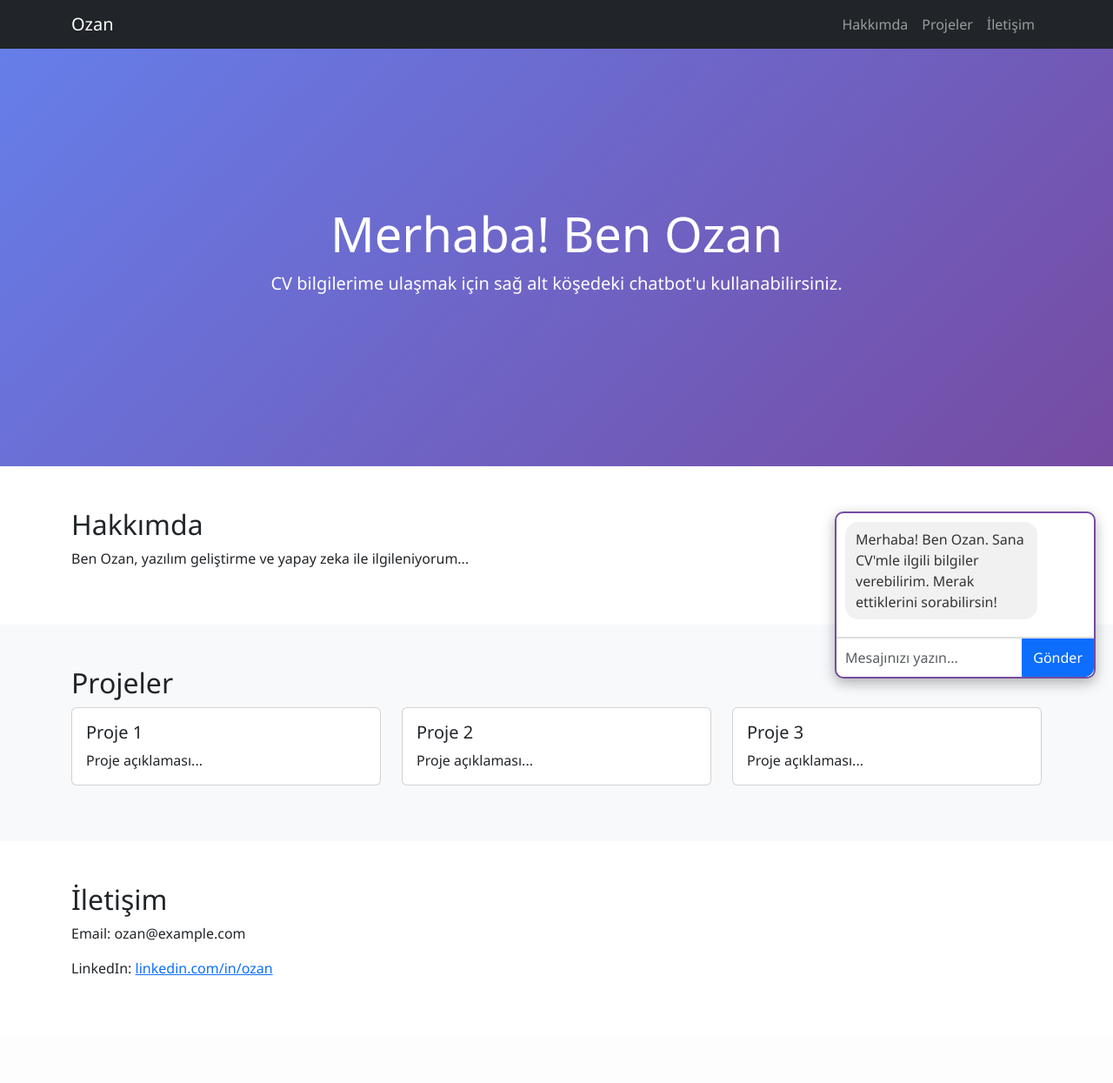
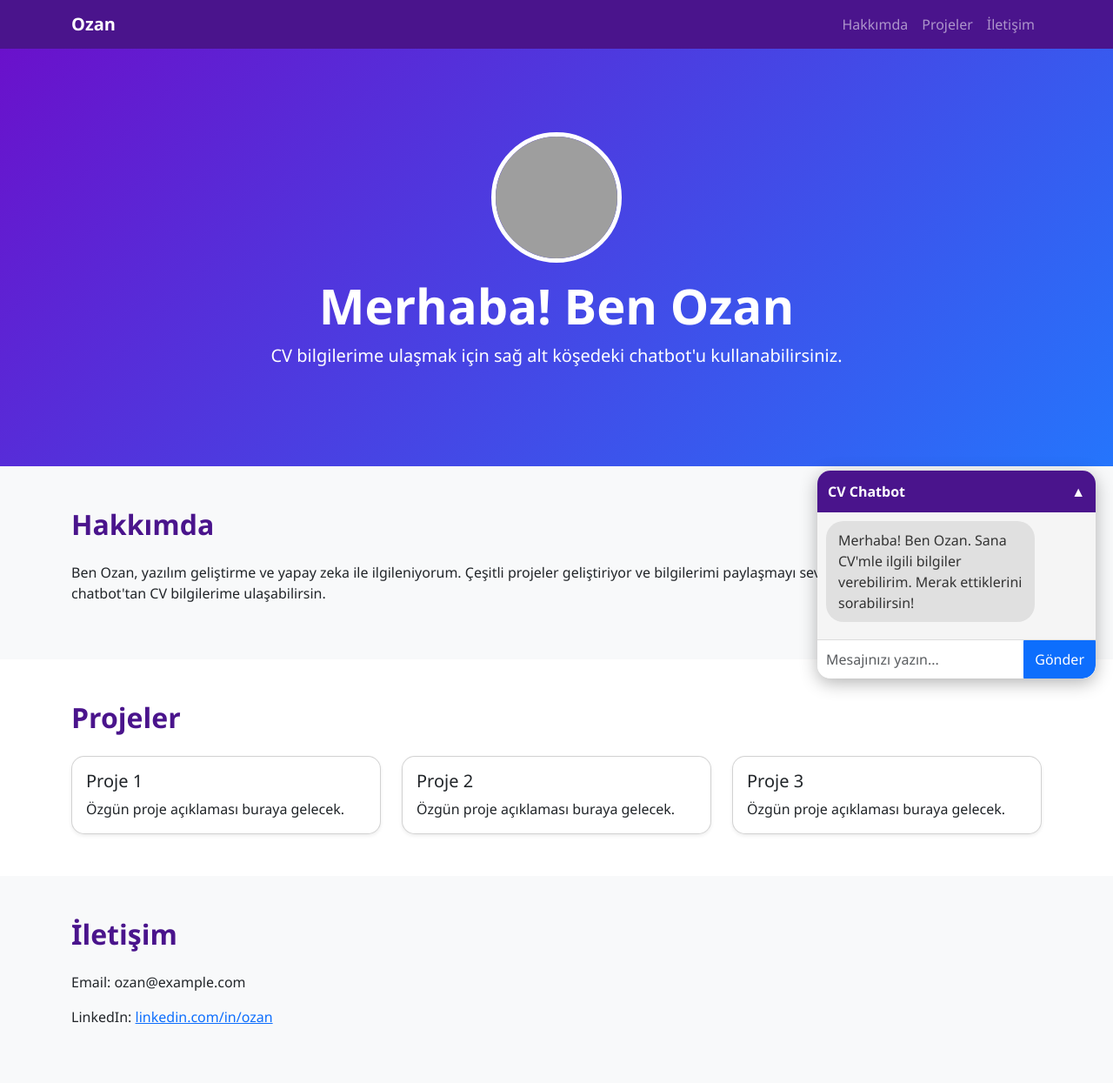
Before and after one commit to ozanbelkeci/cvchatbot, a FastAPI app: page / in a window 1280 px wide. Shown: the whole page at 87% size. Before the commit the page ends 1121 px from the top, so only its background shows below. Run offline with FastAPI, Linux system fonts and the light colour scheme; grey boxes are pictures that could not be loaded.

Commit message:
change front2

```diff
--- a/static/css/style.css
+++ b/static/css/style.css
@@ -7,48 +7,86 @@ body {
 /* Hero section */
 .hero {
     height: 60vh;
-    background: linear-gradient(135deg, #667eea, #764ba2);
+    background: linear-gradient(135deg, #6a11cb, #2575fc);
+    flex-direction: column;
 }
 
-/* Chatbot */
-#chatbot {
+.profile-img {
+    width: 150px;
+    height: 150px;
+    object-fit: cover;
+    border: 5px solid white;
+}
+
+/* Section başlıkları */
+h2 {
+    font-weight: 700;
+    color: #4a148c;
+}
+
+/* Project cards */
+.project-card {
+    transition: transform 0.3s, box-shadow 0.3s;
+    border-radius: 15px;
+}
+
+.project-card:hover {
+    transform: translateY(-5px);
+    box-shadow: 0 10px 25px rgba(0,0,0,0.2);
+}
+
+/* Chatbot container */
+#chatbot-container {
     position: fixed;
     bottom: 20px;
     right: 20px;
-    width: 300px;
-    max-height: 400px;
-    background-color: #ffffff;
-    border: 2px solid #764ba2;
-    border-radius: 10px;
-    display: flex;
-    flex-direction: column;
-    box-shadow: 0 5px 15px rgba(0,0,0,0.3);
+    width: 320px;
+    border-radius: 15px;
+    box-shadow: 0 5px 20px rgba(0,0,0,0.3);
+    overflow: hidden;
+    font-family: 'Segoe UI', sans-serif;
     z-index: 1000;
 }
 
+#chatbot-header {
+    background-color: #4a148c;
+    color: white;
+    padding: 12px;
+    cursor: pointer;
+    display: flex;
+    justify-content: space-between;
+    font-weight: 600;
+}
+
+#chatbot-body {
+    display: flex;
+    flex-direction: column;
+    background-color: #f5f5f5;
+    max-height: 400px;
+}
+
 .chat-box {
+    flex: 1;
     padding: 10px;
-    flex: 1;
     overflow-y: auto;
-    border-bottom: 1px solid #ddd;
 }
 
 .message {
     margin-bottom: 10px;
-    padding: 8px 12px;
-    border-radius: 15px;
+    padding: 10px 14px;
+    border-radius: 20px;
     max-width: 80%;
     word-wrap: break-word;
 }
 
 .user-message {
-    background-color: #667eea;
+    background-color: #6a11cb;
     color: #fff;
     align-self: flex-end;
 }
 
 .bot-message {
-    background-color: #f1f1f1;
+    background-color: #e0e0e0;
     color: #333;
     align-self: flex-start;
 }
@@ -61,10 +99,10 @@ body {
 .input-group input {
     flex: 1;
     border: none;
-    border-radius: 0 0 0 10px;
+    border-radius: 0 0 0 15px;
     padding: 10px;
 }
 
 .input-group button {
-    border-radius: 0 0 10px 0;
+    border-radius: 0 0 15px 0;
 }
--- a/templates/index.html
+++ b/templates/index.html
@@ -10,9 +10,9 @@
 <body>
 
 <!-- Navbar -->
-<nav class="navbar navbar-expand-lg navbar-dark bg-dark">
+<nav class="navbar navbar-expand-lg navbar-dark" style="background-color: #4a148c;">
     <div class="container">
-        <a class="navbar-brand" href="#">Ozan</a>
+        <a class="navbar-brand fw-bold" href="#">Ozan</a>
         <button class="navbar-toggler" type="button" data-bs-toggle="collapse" data-bs-target="#navbarNav">
             <span class="navbar-toggler-icon"></span>
         </button>
@@ -27,47 +27,48 @@
 </nav>
 
 <!-- Hero Section -->
-<section class="hero text-center text-white d-flex align-items-center justify-content-center">
+<section class="hero d-flex align-items-center justify-content-center text-center text-white">
     <div class="container">
-        <h1 class="display-4">Merhaba! Ben Ozan</h1>
+        <img src="/static/img/profile.jpg" alt="Profil Fotoğrafı" class="rounded-circle profile-img mb-3">
+        <h1 class="display-4 fw-bold">Merhaba! Ben Ozan</h1>
         <p class="lead">CV bilgilerime ulaşmak için sağ alt köşedeki chatbot'u kullanabilirsiniz.</p>
     </div>
 </section>
 
 <!-- About Section -->
-<section id="about" class="py-5">
+<section id="about" class="py-5 bg-light">
     <div class="container">
-        <h2>Hakkımda</h2>
-        <p>Ben Ozan, yazılım geliştirme ve yapay zeka ile ilgileniyorum...</p>
+        <h2 class="mb-4">Hakkımda</h2>
+        <p>Ben Ozan, yazılım geliştirme ve yapay zeka ile ilgileniyorum. Çeşitli projeler geliştiriyor ve bilgilerimi paylaşmayı seviyorum. İstersen sağ alt köşedeki chatbot'tan CV bilgilerime ulaşabilirsin.</p>
     </div>
 </section>
 
 <!-- Projects Section -->
-<section id="projects" class="py-5 bg-light">
+<section id="projects" class="py-5">
     <div class="container">
-        <h2>Projeler</h2>
-        <div class="row">
-            <div class="col-md-4 mb-3">
-                <div class="card">
+        <h2 class="mb-4">Projeler</h2>
+        <div class="row g-4">
+            <div class="col-md-4">
+                <div class="card project-card h-100 shadow-sm">
                     <div class="card-body">
                         <h5 class="card-title">Proje 1</h5>
-                        <p class="card-text">Proje açıklaması...</p>
+                        <p class="card-text">Özgün proje açıklaması buraya gelecek.</p>
                     </div>
                 </div>
             </div>
-            <div class="col-md-4 mb-3">
-                <div class="card">
+            <div class="col-md-4">
+                <div class="card project-card h-100 shadow-sm">
                     <div class="card-body">
                         <h5 class="card-title">Proje 2</h5>
-                        <p class="card-text">Proje açıklaması...</p>
+                        <p class="card-text">Özgün proje açıklaması buraya gelecek.</p>
                     </div>
                 </div>
             </div>
-            <div class="col-md-4 mb-3">
-                <div class="card">
+            <div class="col-md-4">
+                <div class="card project-card h-100 shadow-sm">
                     <div class="card-body">
                         <h5 class="card-title">Proje 3</h5>
-                        <p class="card-text">Proje açıklaması...</p>
+                        <p class="card-text">Özgün proje açıklaması buraya gelecek.</p>
                     </div>
                 </div>
             </div>
@@ -76,24 +77,43 @@
 </section>
 
 <!-- Contact Section -->
-<section id="contact" class="py-5">
+<section id="contact" class="py-5 bg-light">
     <div class="container">
-        <h2>İletişim</h2>
+        <h2 class="mb-4">İletişim</h2>
         <p>Email: ozan@example.com</p>
         <p>LinkedIn: <a href="#">linkedin.com/in/ozan</a></p>
     </div>
 </section>
 
-<!-- Chatbot -->
-<div id="chatbot">
-    <div id="chat-box" class="chat-box"></div>
-    <div class="input-group">
-        <input type="text" id="message" class="form-control" placeholder="Mesajınızı yazın...">
-        <button class="btn btn-primary" onclick="sendMessage()">Gönder</button>
+<!-- Chatbot (Açılır/Kapanır) -->
+<div id="chatbot-container">
+    <div id="chatbot-header" onclick="toggleChat()">
+        <span>CV Chatbot</span>
+        <span id="chatbot-toggle">&#9650;</span>
+    </div>
+    <div id="chatbot-body">
+        <div id="chat-box" class="chat-box"></div>
+        <div class="input-group">
+            <input type="text" id="message" class="form-control" placeholder="Mesajınızı yazın...">
+            <button class="btn btn-primary" onclick="sendMessage()">Gönder</button>
+        </div>
     </div>
 </div>
 
 <script src="https://cdn.jsdelivr.net/npm/bootstrap@5.3.2/dist/js/bootstrap.bundle.min.js"></script>
 <script src="/static/js/app.js"></script>
+<script>
+function toggleChat() {
+    const body = document.getElementById("chatbot-body");
+    const toggle = document.getElementById("chatbot-toggle");
+    if (body.style.display === "none" || !body.style.display) {
+        body.style.display = "flex";
+        toggle.innerHTML = "&#9650;";
+    } else {
+        body.style.display = "none";
+        toggle.innerHTML = "&#9660;";
+    }
+}
+</script>
 </body>
 </html>
```
